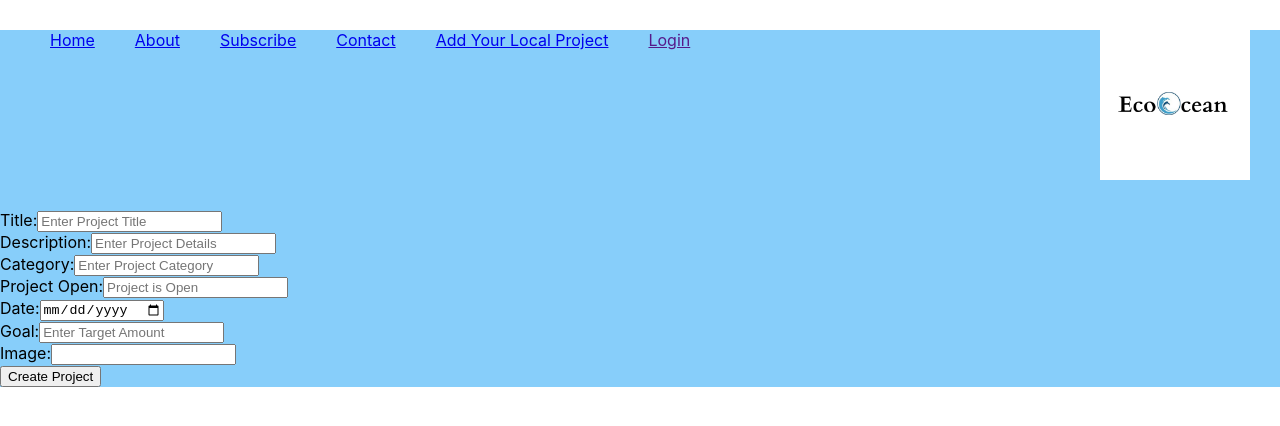
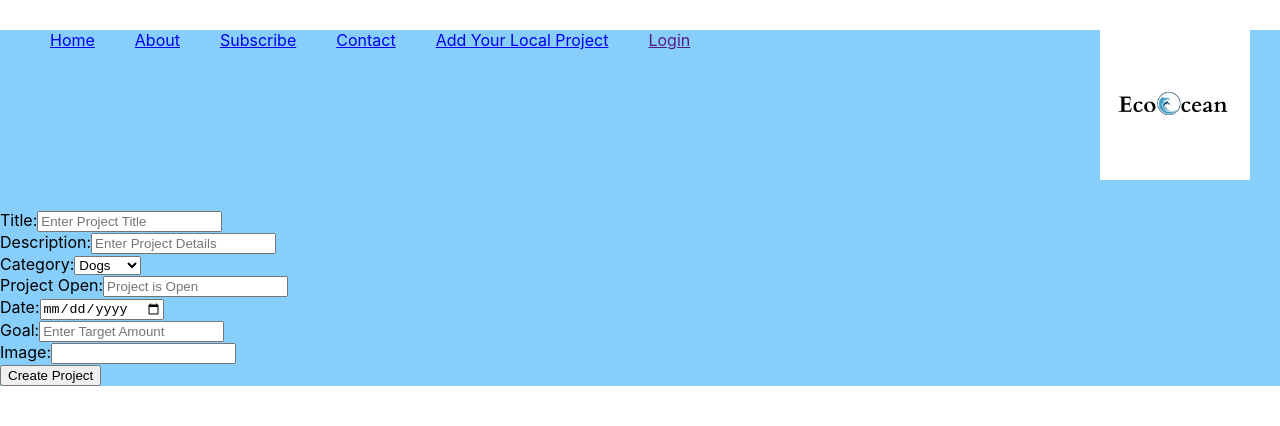
Before and after one commit to SashaJohnson123/react-crowdfunding, a React (Create React App) app: page /CreateProject in a window 1280 px wide. Shown: the top 426 px of the page. Built offline with nearby package versions, Linux system fonts and the light colour scheme.

Commit message:
Added Filter of Categories

```diff
--- a/src/components/CreateProjectForm/CreateProjectForm.jsx
+++ b/src/components/CreateProjectForm/CreateProjectForm.jsx
@@ -1,5 +1,6 @@
 import React, { useState } from "react";
 import { useHistory } from "react-router-dom";
+const categories = ["Dogs", "Turtles", "Whales"];
 
 function CreateProjectForm() {
   const [credentials, setCredentials] = useState({
@@ -72,12 +73,11 @@ function CreateProjectForm() {
       </div>
       <div>
         <label htmlFor="category"> Category:</label>
-        <input
-          type="text"
-          id="category"
-          placeholder="Enter Project Category"
-          onChange={handleChange}
-        />
+        <select name="categories" id="categories">
+          {categories.map((category) => (
+            <option value={category}>{category}</option>
+          ))}
+        </select>
       </div>
       <div>
         <label htmlFor="is_open"> Project Open:</label>
```
